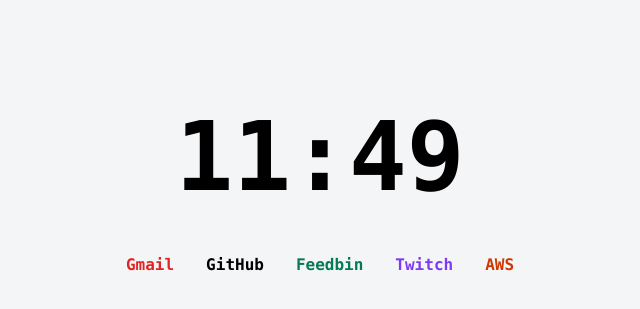
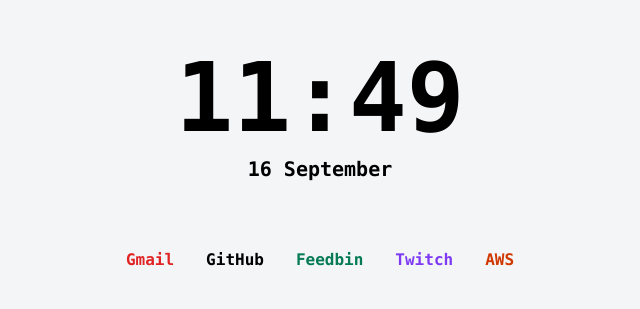
Before and after one commit to jacobwgillespie/startpage, a Next.js app: page / in a window 1280 px wide. Shown: the part 175-484 px from the top of the page, without its empty margins (320-960 px from the left). Built offline with nearby package versions, Linux system fonts and the light colour scheme.

Commit message:
Add current date

```diff
--- a/package.json
+++ b/package.json
@@ -7,6 +7,7 @@
   },
   "dependencies": {
     "@tailwindcss/ui": "^0.6.2",
+    "date-fns": "^2.16.1",
     "next": "^9.5.3",
     "next-offline": "^5.0.2",
     "react": "^16.13.1",
--- a/pages/index.jsx
+++ b/pages/index.jsx
@@ -1,5 +1,6 @@
 import Head from 'next/head'
 import {useCallback, useEffect, useState} from 'react'
+import {format} from 'date-fns'
 
 const links = [
   {text: 'Gmail', url: 'https://mail.google.com', color: 'text-red-600'},
@@ -10,17 +11,17 @@ const links = [
 ]
 
 export default function Home() {
+  const [currentDay, setCurrentDay] = useState('')
   const [currentTime, setCurrentTime] = useState('')
-  const updateTime = useCallback(() => {
-    const now = new Date()
-    const hours = now.getHours().toString().padStart(2, '0')
-    const minutes = now.getMinutes().toString().padStart(2, '0')
-    setCurrentTime(`${hours}:${minutes}`)
+
+  const update = useCallback(() => {
+    setCurrentDay(format(new Date(), 'd LLLL'))
+    setCurrentTime(format(new Date(), 'HH:mm'))
   }, [])
 
   useEffect(() => {
-    updateTime()
-    const interval = setInterval(updateTime, 1000)
+    update()
+    const interval = setInterval(update, 1000)
     return () => clearInterval(interval)
   }, [])
 
@@ -32,9 +33,10 @@ export default function Home() {
       </Head>
 
       <div className="flex items-center justify-center w-screen h-screen">
-        <div className="flex flex-col items-center -mt-16 space-y-12">
+        <div className="flex flex-col items-center -mt-32">
           <h1 className="font-black text-8xl">{currentTime ? currentTime : <>&nbsp;</>}</h1>
-          <div className="grid grid-flow-col gap-8 font-semibold">
+          <h2 className="mt-2 text-xl font-black">{currentDay ? currentDay : <>&nbsp;</>}</h2>
+          <div className="grid grid-flow-col gap-8 mt-16 font-semibold">
             {links.map((link) => (
               <a href={link.url} key={link.text} className={link.color}>
                 {link.text}
```
Also changed, not shown: 1 other file (tests, documents, lock files or other folders).
